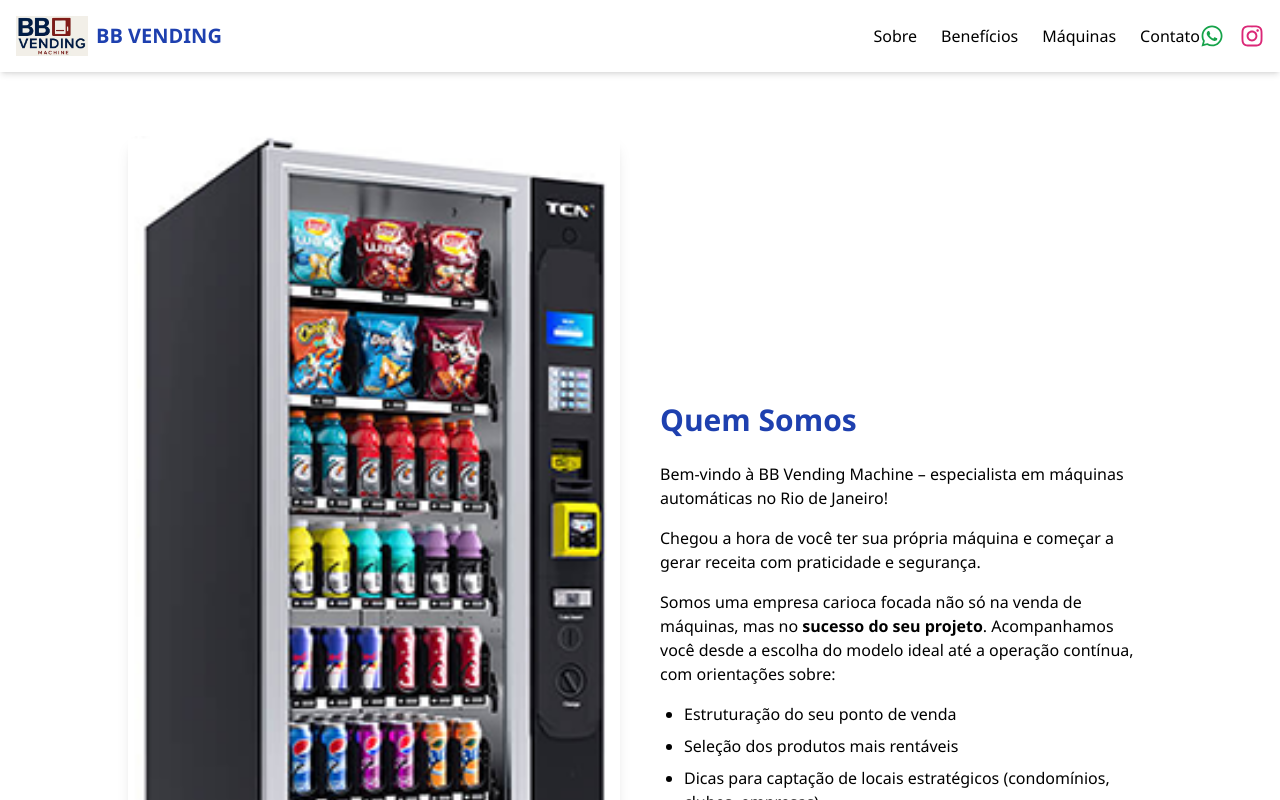
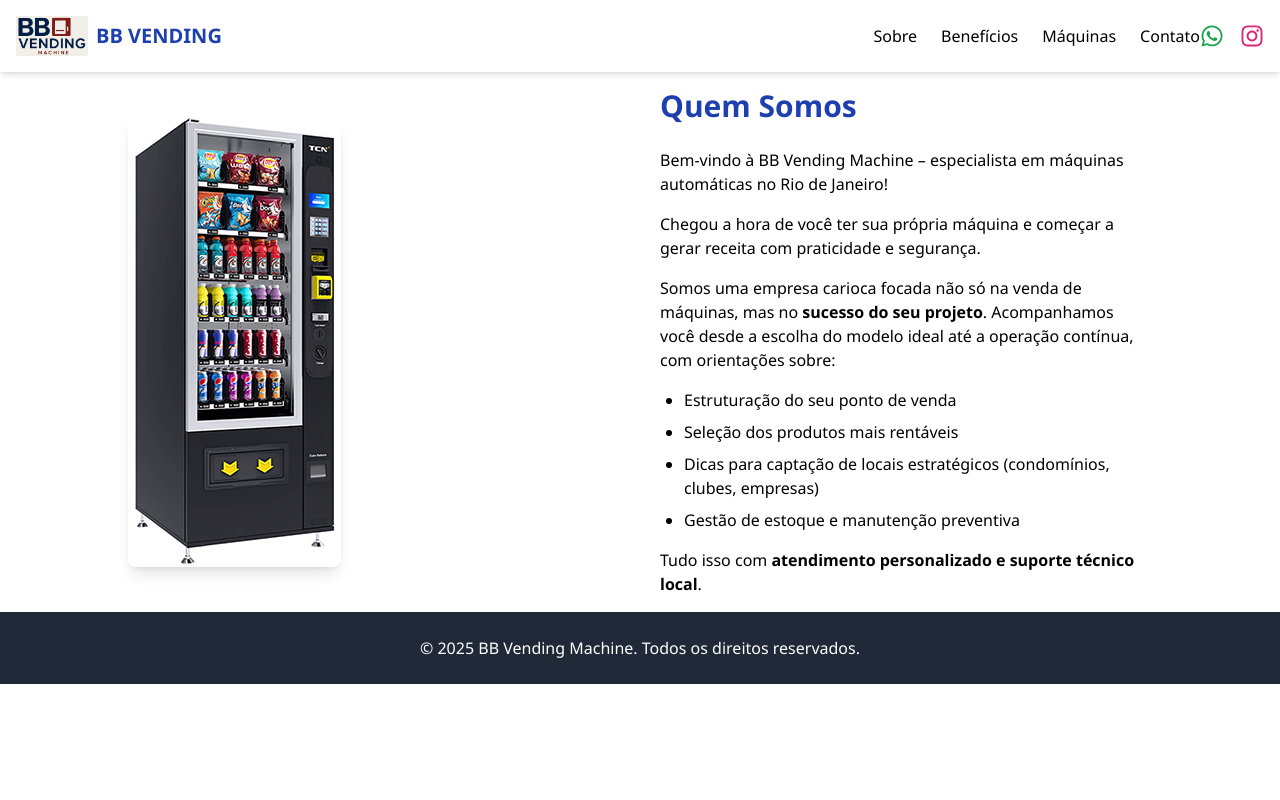
Before and after one commit to msaraujo10/bbvending-site, a React (Vite) app: page /sobre in a window 1280 px wide. Shown: the top 800 px of the page. Built offline with nearby package versions, Linux system fonts and the light colour scheme.

Commit message:
Correção página  sobre

```diff
--- a/src/components/AboutSection.jsx
+++ b/src/components/AboutSection.jsx
@@ -2,14 +2,14 @@
 
 const AboutPage = () => {
   return (
-    <section className="py-16 bg-white">
+    <section className="py-4 bg-white">
       <div className="container mx-auto max-w-6xl px-4 md:px-8">
         <div className="flex flex-col md:flex-row items-center gap-10">
           <div className="md:w-1/2">
             <img
               src="/maquina2.png"
               alt="Máquina BB Vending Machine"
-              className="rounded-lg shadow-lg w-full"
+              className="rounded-lg shadow-lg"
             />
           </div>
           <div className="md:w-1/2 text-left">
```
